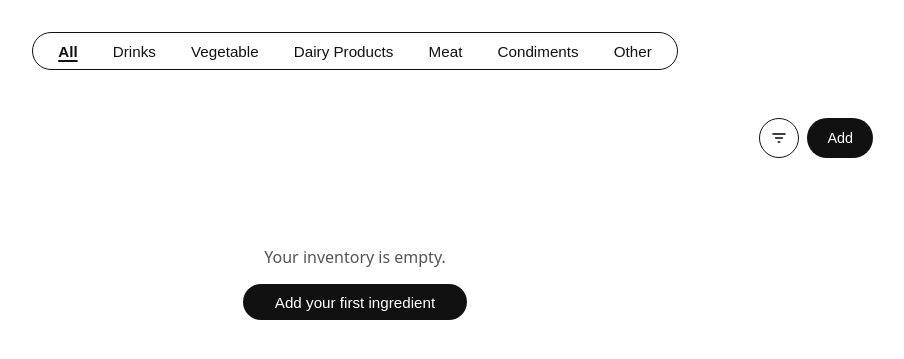
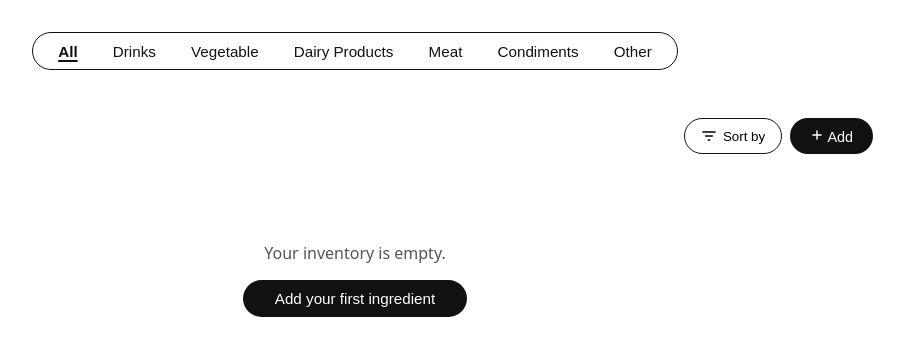
Before and after one commit to ohlunlacassi/fridge-manager-project, a Flask app: page / in a window 1280 px wide. Shown: the part 69-428 px from the top of the page, without its empty margins (285-1189 px from the left). Run offline with Flask 3, Linux system fonts and the light colour scheme; the visitor is signed in with stand-in values (Sample User, id 1); data that the repository does not hold is empty.

Commit message:
Add Sort by button with icon and plus icon to Add button

```diff
--- a/app/static/css/components.css
+++ b/app/static/css/components.css
@@ -390,14 +390,13 @@
 
 /* Sort icon — circle button */
 .btn-icon {
-  width: 40px;
-  height: 40px;
   border-radius: 999px;
   border: 1.5px solid #111;
   background: #fff;
   display: flex;
   align-items: center;
-  justify-content: center;
+  gap: 0.4rem;
+  padding: 0.5rem 1rem;
   cursor: pointer;
 }
 
--- a/app/templates/ingredients/dashboard.html
+++ b/app/templates/ingredients/dashboard.html
@@ -14,7 +14,7 @@ endblock %} {% block content %}
 </div>
 
 <div class="toolbar-right">
-  <button class="btn-icon">
+  <button class="btn-icon" id="sort-btn">
     <svg
       xmlns="http://www.w3.org/2000/svg"
       width="16"
@@ -28,8 +28,24 @@ endblock %} {% block content %}
     >
       <path d="M3 6h18M7 12h10M11 18h2" />
     </svg>
+    Sort by
   </button>
-  <button class="btn btn-primary btn-sm" id="open-add-modal">Add</button>
+  <button class="btn btn-primary btn-sm" id="open-add-modal">
+    <svg
+      xmlns="http://www.w3.org/2000/svg"
+      width="14"
+      height="14"
+      viewBox="0 0 24 24"
+      fill="none"
+      stroke="currentColor"
+      stroke-width="2.5"
+      stroke-linecap="round"
+      stroke-linejoin="round"
+    >
+      <path d="M12 5v14M5 12h14" />
+    </svg>
+    Add
+  </button>
 </div>
 
 {% if ingredients %}
```
